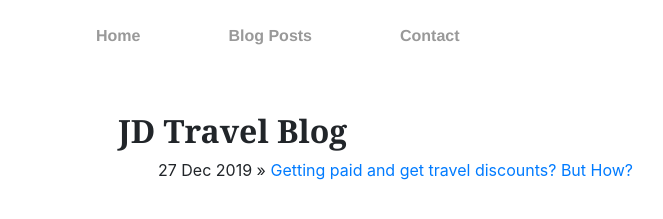
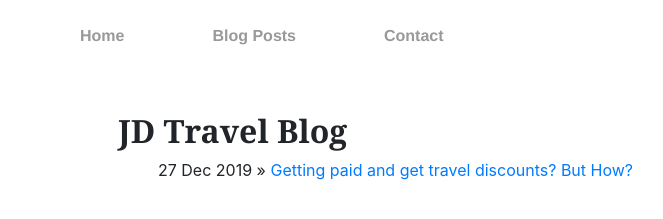
Before and after one commit to jdtravelp2s/jdtravelp2s.github.io, a Jekyll site: the page built from blog/index.html, in a window 1280 px wide. Shown: the top 219 px of the page, without its empty margins (0-663 px from the left). Built offline with Jekyll 4.4.1, drawn with Linux system fonts in a browser that asks for light colours.

Commit message:
css work

```diff
--- a/css/main.css
+++ b/css/main.css
@@ -6,7 +6,7 @@
 	padding-top: 0;
 	position: fixed !important;
 	background-color: #fff;
-	margin: 1em;
+	margin-top: 1em;
 	z-index: 99;
 }
 
@@ -39,7 +39,7 @@
 }
 
 main {
-	width: 100%;
+	width: 95vw;
 	margin-left: auto;
 	margin-right: auto;
 	padding-top: 2.5em;
```
